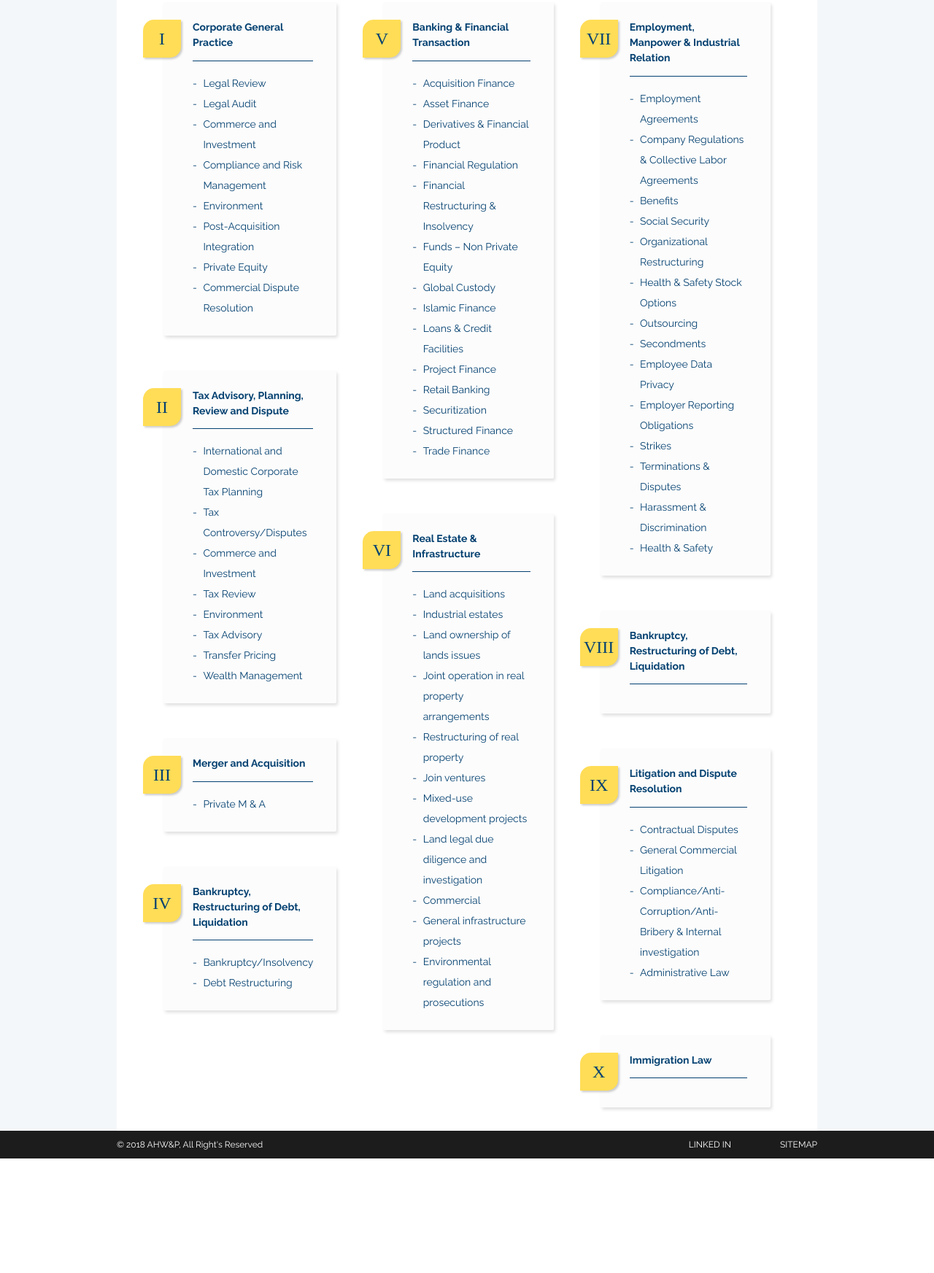
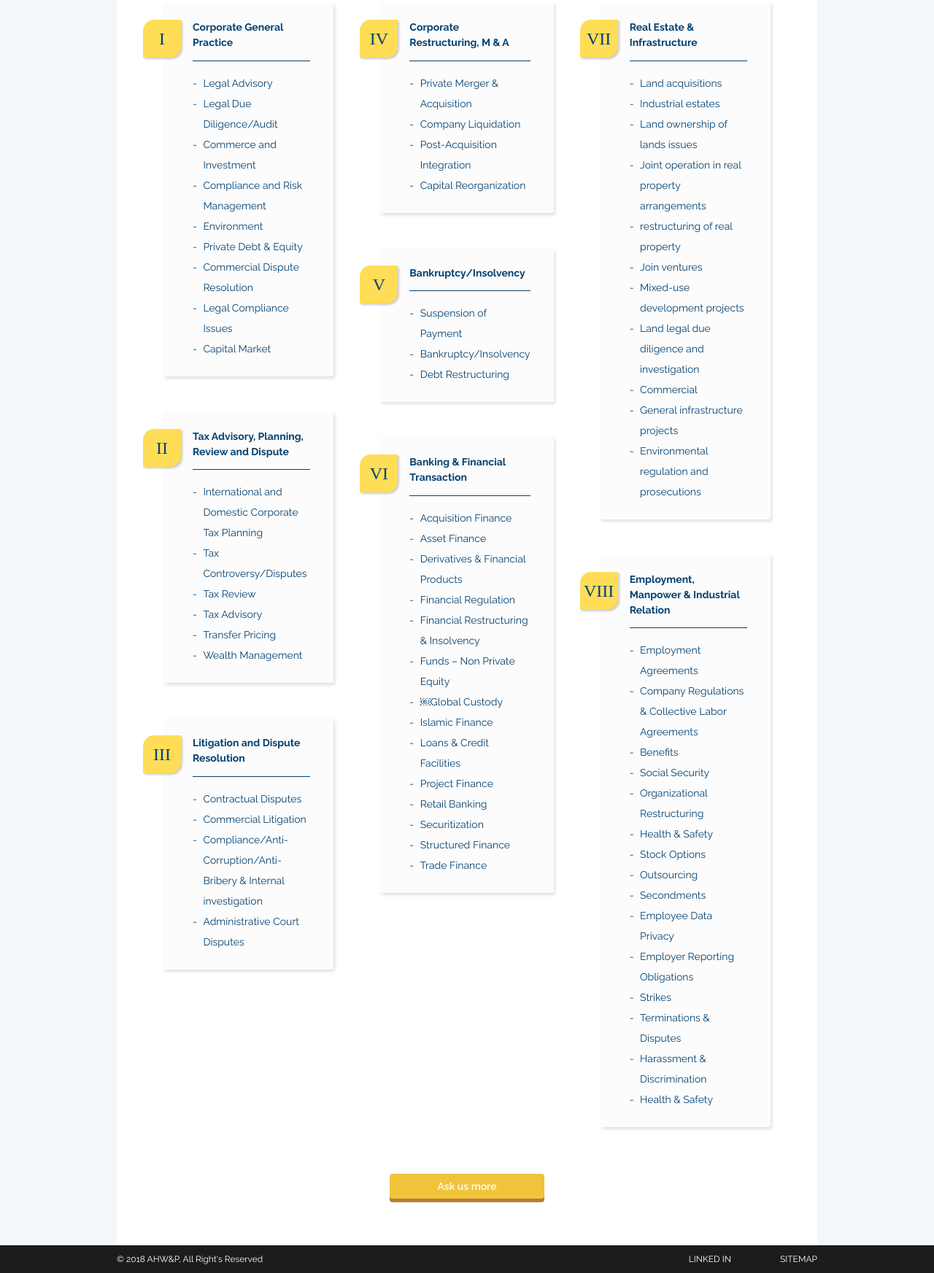
Before and after one commit to santosidauruk/santosidauruk.github.io, a plain HTML site: page practice-areas.html in a window 1280 px wide. Shown: the part 219-1964 px from the top of the page at 73% size. Before the commit the page ends 1807 px from the top, so only its background shows below. Drawn offline with Linux system fonts and the light colour scheme; a web font is replaced by a local one.

Commit message:
upload ahw revision

```diff
--- a/practice-areas.html
+++ b/practice-areas.html
@@ -9,9 +9,9 @@
     <link rel="icon" type="image/png" sizes="32x32" href="images/favicon.png">
     <link rel="stylesheet" href="./main.css">
 
-    <meta property="description" content="We are AHW & Partners. A tax and commercial law firm, our reputation are build by commitment to provide excellence">
+    <meta property="description" content="We are AHW & Partners. A commercial, tax and litigation law firm, our reputation are build by commitment to provide excellence.">
     <meta property="og:title" content="AHW - Counselors at Law">
-    <meta property="og:description" content="We are AHW & Partners. A tax and commercial law firm, our reputation are build by commitment to provide excellence">
+    <meta property="og:description" content="We are AHW & Partners. A commercial, tax and litigation law firm, our reputation are build by commitment to provide excellence.">
     <meta property="og:type" content="website">
     <meta property="og:image" content="https://ahw.co.id/images/thumbnail-large.jpg">
     <meta property="og:url" content="https://ahw.co.id/index.html">
@@ -24,7 +24,7 @@
         <div class="container">
             <div class="level header__menu-wrapper">
                 <div class="level-left">
-                    <a href="./index.html">
+                    <a href="/">
                         <img class="level-item header__logo is-hidden-mobile" src="./images/logo-desktop.svg" alt="logo">
                         <img class="level-item header__logo is-hidden-tablet" src="./images/logo-mobile.svg" alt="logo">
                     </a>
@@ -46,7 +46,7 @@
                         <a href="./career.html">CAREER</a>
                     </li>
                     <li class="columns is-mobile is-hidden-tablet header__menu-bottom">
-                        <a href="#" class="column">
+                        <a href="https://www.linkedin.com/company/ahwp/" class="column">
                             LINKED IN
                         </a>
                         <a href="./sitemap.html" class="column">
@@ -69,6 +69,7 @@
                 PRACTICE AREAS
             </h1>
             <div class="content-box practice">
+                <div class="practice-columns">
                     <div class="practice-column">
                         <div class="practice-column__item">
                             <div class="practice-column__item-number">
@@ -78,14 +79,15 @@
                                 Corporate General Practice
                             </h4>
                             <ul class="practice-column__item-list">
-                            <li>Legal Review</li>
-                            <li>Legal Audit</li>
+                                <li>Legal Advisory</li>
+                                <li>Legal Due Diligence/Audit</li>
                                 <li>Commerce and Investment</li>
                                 <li>Compliance and Risk Management</li>
                                 <li>Environment</li>
-                            <li>Post-Acquisition Integration</li>
-                            <li>Private Equity</li>
+                                <li>Private Debt & Equity</li>
                                 <li>Commercial Dispute Resolution</li>
+                                <li>Legal Compliance Issues</li>
+                                <li>Capital Market</li>
                             </ul>
                         </div>
                         <div class="practice-column__item">
@@ -98,9 +100,7 @@
                             <ul class="practice-column__item-list">
                                 <li>International and Domestic Corporate Tax Planning</li>
                                 <li>Tax Controversy/Disputes</li>
-                            <li>Commerce and Investment</li>
                                 <li>Tax Review</li>
-                            <li>Environment</li>
                                 <li>Tax Advisory</li>
                                 <li>Transfer Pricing</li>
                                 <li>Wealth Management</li>
@@ -111,29 +111,47 @@
                                 III
                             </div>
                             <h4>
-                            Merger and Acquisition
+                                Litigation and Dispute Resolution
                             </h4>
                             <ul class="practice-column__item-list">
-                            <li>Private M & A</li>
-                        </ul>
-                    </div>
-                    <div class="practice-column__item">
-                        <div class="practice-column__item-number">
-                            IV
-                        </div>
-                        <h4>
-                            Bankruptcy, Restructuring of Debt, Liquidation
-                        </h4>
-                        <ul class="practice-column__item-list">
-                            <li>Bankruptcy/Insolvency</li>
-                            <li>Debt Restructuring</li>
+                                <li>Contractual Disputes</li>
+                                <li>Commercial Litigation</li>
+                                <li>Compliance/Anti-Corruption/Anti-Bribery & Internal investigation</li>
+                                <li>Administrative Court Disputes</li>
                             </ul>
                         </div>
                     </div>
                     <div class="practice-column">
                         <div class="practice-column__item">
                             <div class="practice-column__item-number">
+                                IV
+                            </div>
+                            <h4>
+                                Corporate Restructuring, M & A
+                            </h4>
+                            <ul class="practice-column__item-list">
+                                <li>Private Merger & Acquisition</li>
+                                <li>Company Liquidation</li>
+                                <li>Post-Acquisition Integration</li>
+                                <li>Capital Reorganization</li>
+                            </ul>
+                        </div>
+                        <div class="practice-column__item">
+                            <div class="practice-column__item-number">
                                 V
+                            </div>
+                            <h4>
+                                Bankruptcy/Insolvency
+                            </h4>
+                            <ul class="practice-column__item-list">
+                                <li>Suspension of Payment</li>
+                                <li>Bankruptcy/Insolvency</li>
+                                <li>Debt Restructuring</li>
+                            </ul>
+                        </div>
+                        <div class="practice-column__item">
+                            <div class="practice-column__item-number">
+                                VI
                             </div>
                             <h4>
                                 Banking & Financial Transaction
@@ -141,11 +159,11 @@
                             <ul class="practice-column__item-list">
                                 <li>Acquisition Finance</li>
                                 <li>Asset Finance</li>
-                            <li>Derivatives & Financial Product</li>
+                                <li>Derivatives & Financial Products</li>
                                 <li>Financial Regulation</li>
                                 <li>Financial Restructuring & Insolvency</li>
                                 <li>Funds – Non Private Equity</li>
-                            <li>Global Custody</li>
+                                <li>￼Global Custody</li>
                                 <li>Islamic Finance</li>
                                 <li>Loans & Credit Facilities</li>
                                 <li>Project Finance</li>
@@ -155,9 +173,11 @@
                                 <li>Trade Finance</li>
                             </ul>
                         </div>
+                    </div>
+                    <div class="practice-column">
                         <div class="practice-column__item">
                             <div class="practice-column__item-number">
-                            VI
+                                VII
                             </div>
                             <h4>
                                 Real Estate & Infrastructure
@@ -167,7 +187,7 @@
                                 <li>Industrial estates</li>
                                 <li>Land ownership of lands issues</li>
                                 <li>Joint operation in real property arrangements</li>
-                            <li>Restructuring of real property</li>
+                                <li>restructuring of real property</li>
                                 <li>Join ventures</li>
                                 <li>Mixed-use development projects</li>
                                 <li>Land legal due diligence and investigation</li>
@@ -176,11 +196,9 @@
                                 <li>Environmental regulation and prosecutions</li>
                             </ul>
                         </div>
-                </div>
-                <div class="practice-column">
                         <div class="practice-column__item">
                             <div class="practice-column__item-number">
-                            VII
+                                VIII
                             </div>
                             <h4>
                                 Employment, Manpower & Industrial Relation
@@ -191,7 +209,8 @@
                                 <li>Benefits</li>
                                 <li>Social Security</li>
                                 <li>Organizational Restructuring</li>
-                            <li>Health & Safety Stock Options</li>
+                                <li>Health & Safety</li>
+                                <li>Stock Options</li>
                                 <li>Outsourcing</li>
                                 <li>Secondments</li>
                                 <li>Employee Data Privacy</li>
@@ -202,40 +221,10 @@
                                 <li>Health & Safety</li>
                             </ul>
                         </div>
-                    <div class="practice-column__item">
-                        <div class="practice-column__item-number">
-                            VIII
                     </div>
-                        <h4>
-                            Bankruptcy, Restructuring of Debt, Liquidation
-                        </h4>
-                        <ul class="practice-column__item-list">
-                        </ul>
                 </div>
-                    <div class="practice-column__item">
-                        <div class="practice-column__item-number">
-                            IX
-                        </div>
-                        <h4>
-                            Litigation and Dispute Resolution
-                        </h4>
-                        <ul class="practice-column__item-list">
-                            <li>Contractual Disputes</li>
-                            <li>General Commercial Litigation</li>
-                            <li>Compliance/Anti-Corruption/Anti-Bribery & Internal investigation</li>
-                            <li>Administrative Law</li>
-                        </ul>
-                    </div>
-                    <div class="practice-column__item">
-                        <div class="practice-column__item-number">
-                            X
-                        </div>
-                        <h4>
-                            Immigration Law
-                        </h4>
-                        <ul class="practice-column__item-list">
-                        </ul>
-                    </div>
+                <div class="practice-cta has-text-centered has-text-weight-semibold">
+                    <a class="button is-info is-shadow" href="./contact-us.html">Ask us more</a>
                 </div>
             </div>
         </div>
@@ -246,7 +235,7 @@
                 © 2018 AHW&P, All Right's Reserved
             </span>
             <span class="footer-right is-pulled-right is-hidden-mobile">
-                <a href="#" class="footer-right__link">
+                <a href="https://www.linkedin.com/company/ahwp/" class="footer-right__link">
                     LINKED IN
                 </a>
                 <a href="./sitemap.html" class="footer-right__link">
```
Also changed, not shown: career.html (+5 -5 lines), contact-us.html (+5 -5 lines), index.html (+7 -7 lines), our-people.html (+8 -5 lines), sitemap.html (+14 -18 lines), the-firm.html (+7 -7 lines), images/bg-homepage--mobile.jpg, images/bg-homepage.jpg, images/people-alfaridzi.jpg, images/people-napitupulu.jpg, images/people-wahon.jpg, images/people-yohanes.jpg, images/thumbnail-large.jpg, main.css. Lines whose indentation alone changed are shown as unchanged.
